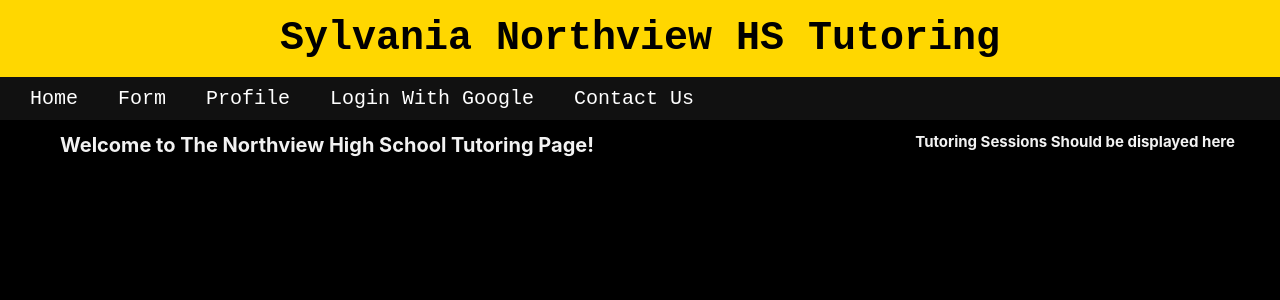
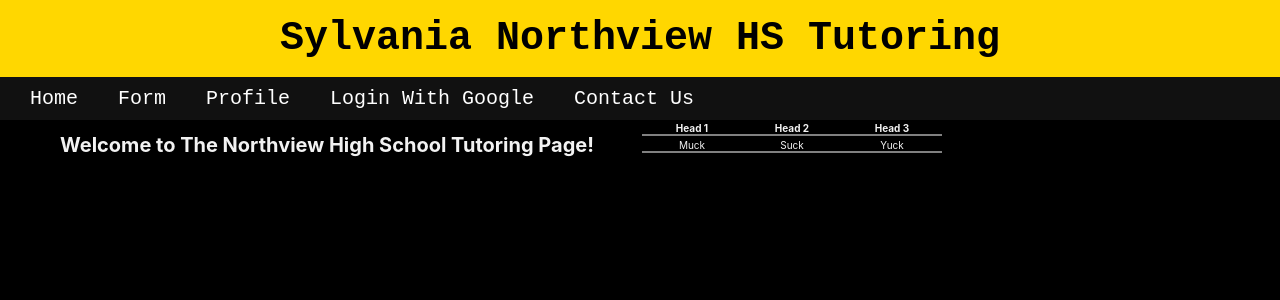
Before and after one commit to LiamGallagher03/Northview-Tutoring, a React (Create React App) app in the folder client/: page / in a window 1280 px wide. Shown: the top 300 px of the page. Built offline with nearby package versions, Linux system fonts and the light colour scheme.

Commit message:
tutor table CSS/HTML

```diff
--- a/client/src/App.css
+++ b/client/src/App.css
@@ -67,6 +67,23 @@ body {
   font-size: 2em;
 }
 
+#tutorList {
+  width: 50%;
+  float: right;
+  text-align: center;
+  align-items: center;
+}
+
+th, td {
+  margin: 0;
+  padding: 0;
+  width: 10em;
+  border-bottom: .2em solid gray;
+  display:inline-block;
+}
+
+
+
 /* Add media queries for responsiveness - when the screen is 500px wide or less, stack the links on top of each other */
 @media screen and (max-width: 500px) {
   .header a {
--- a/client/src/Components/Tabs/Home.js
+++ b/client/src/Components/Tabs/Home.js
@@ -1,8 +1,42 @@
+import { Table } from 'reactstrap';
+
+
 function Home() {
     return (
         <div>
-            <h1 id = "homeTitle">Welcome to The Northview High School Tutoring Page!</h1>
-            <h2 id = "infoHome">Tutoring Sessions Should be displayed here</h2>
+            <div>
+                <h1 id="homeTitle">Welcome to The Northview High School Tutoring Page!</h1>
+            </div>
+            <div id="tutorList">
+                <Table bordered={true}>
+                    <thead>
+                        <tr>
+                            <th>
+                                Head 1
+                            </th>
+                            <th>
+                                Head 2
+                            </th>
+                            <th>
+                                Head 3
+                            </th>
+                        </tr>
+                        </thead>
+                        <tbody>
+                            <tr>
+                                <td>
+                                    Muck
+                                </td>
+                                <td>
+                                    Suck
+                                </td>
+                                <td>
+                                    Yuck
+                                </td>
+                            </tr>
+                        </tbody>
+                </Table>
+            </div>
         </div>
     )
 }
--- a/package.json
+++ b/package.json
@@ -4,6 +4,10 @@
     "@emotion/styled": "^11.8.1",
     "@mui/material": "^5.4.4",
     "better-sqlite3": "^7.5.0",
-    "express": "^4.17.3"
+    "bootstrap": "^5.1.3",
+    "express": "^4.17.3",
+    "react": "^17.0.2",
+    "react-dom": "^17.0.2",
+    "reactstrap": "^9.0.1"
   }
 }
```
Also changed, not shown: 1 other file (tests, documents, lock files or other folders).
